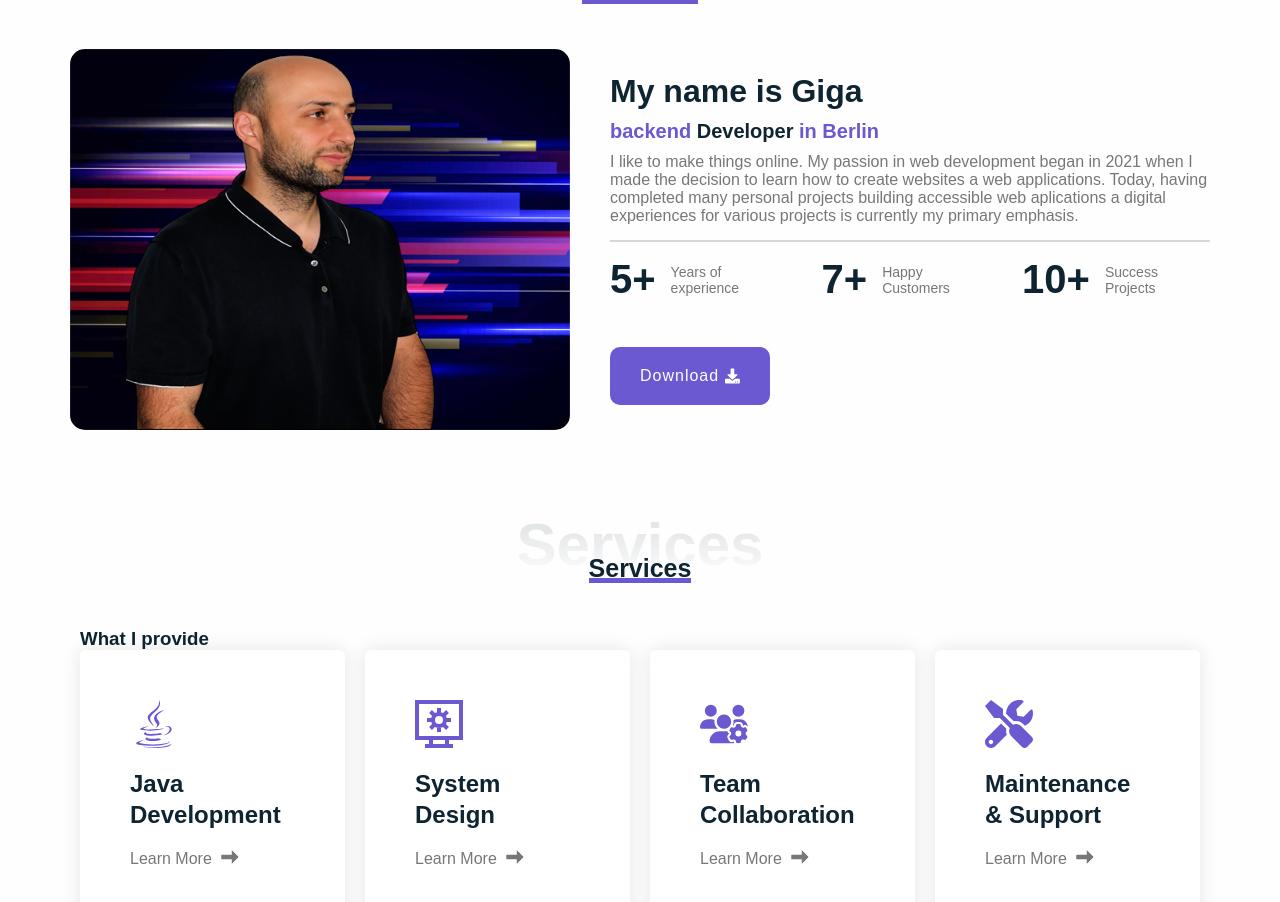
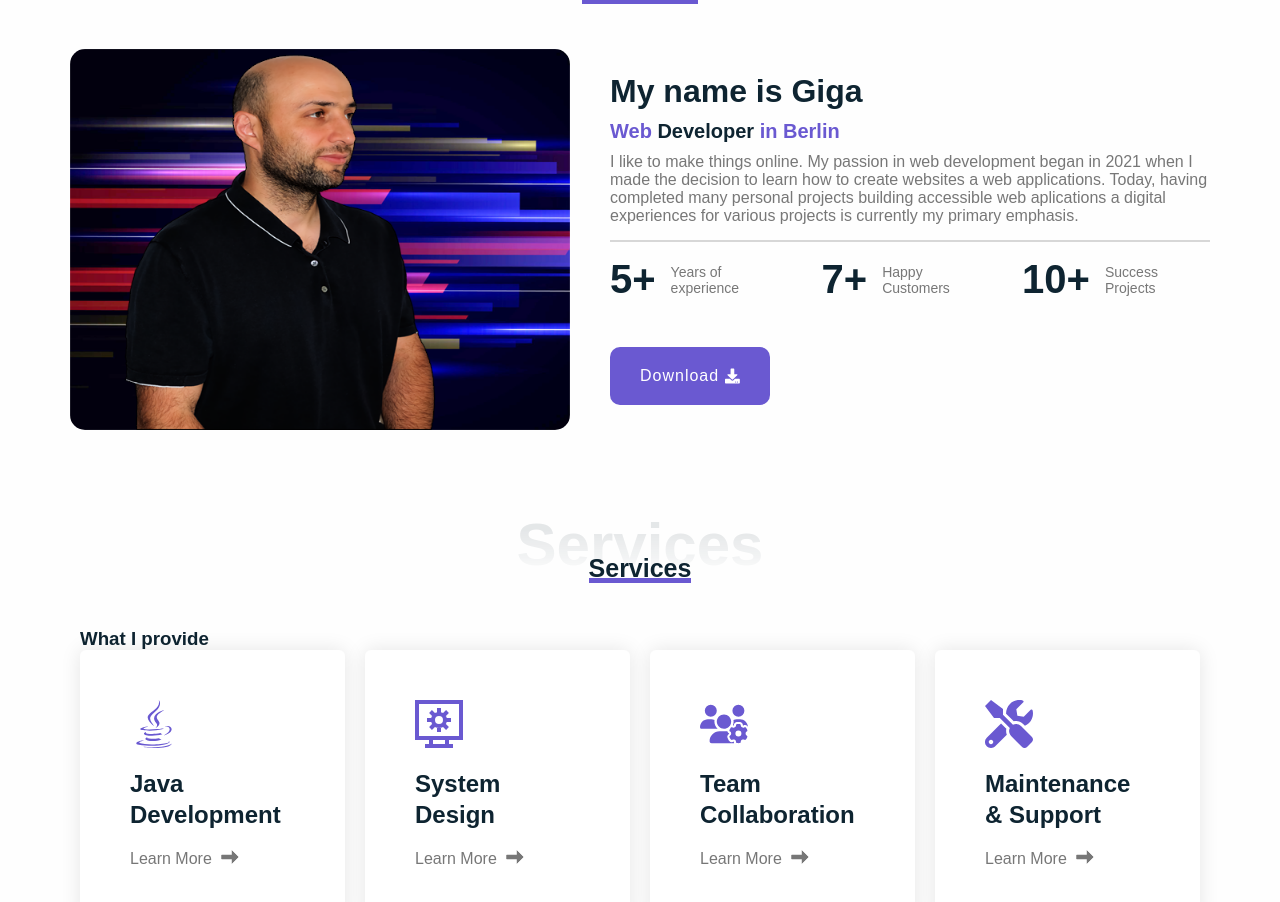
Before and after one commit to TechPortalTaem/My_Portfolio, a React (Vite) app: page / in a window 1280 px wide. Shown: the part 1204-2106 px from the top of the page. Built offline with nearby package versions, Linux system fonts and the light colour scheme.

Commit message:
Update Aboutme.jsx

```diff
--- a/src/components/aboutme/Aboutme.jsx
+++ b/src/components/aboutme/Aboutme.jsx
@@ -39,7 +39,7 @@ const Aboutme = () => {
                         custom={0}
                         variants={slideInVariants("right",0.7, 70, true)}
 
-                            > <span>backend</span> Developer <span>in Berlin</span></motion.h4>
+                            > <span>Web</span> Developer <span>in Berlin</span></motion.h4>
                             <motion.p
                         initial="hidden"
                         whileInView="visible"
```
